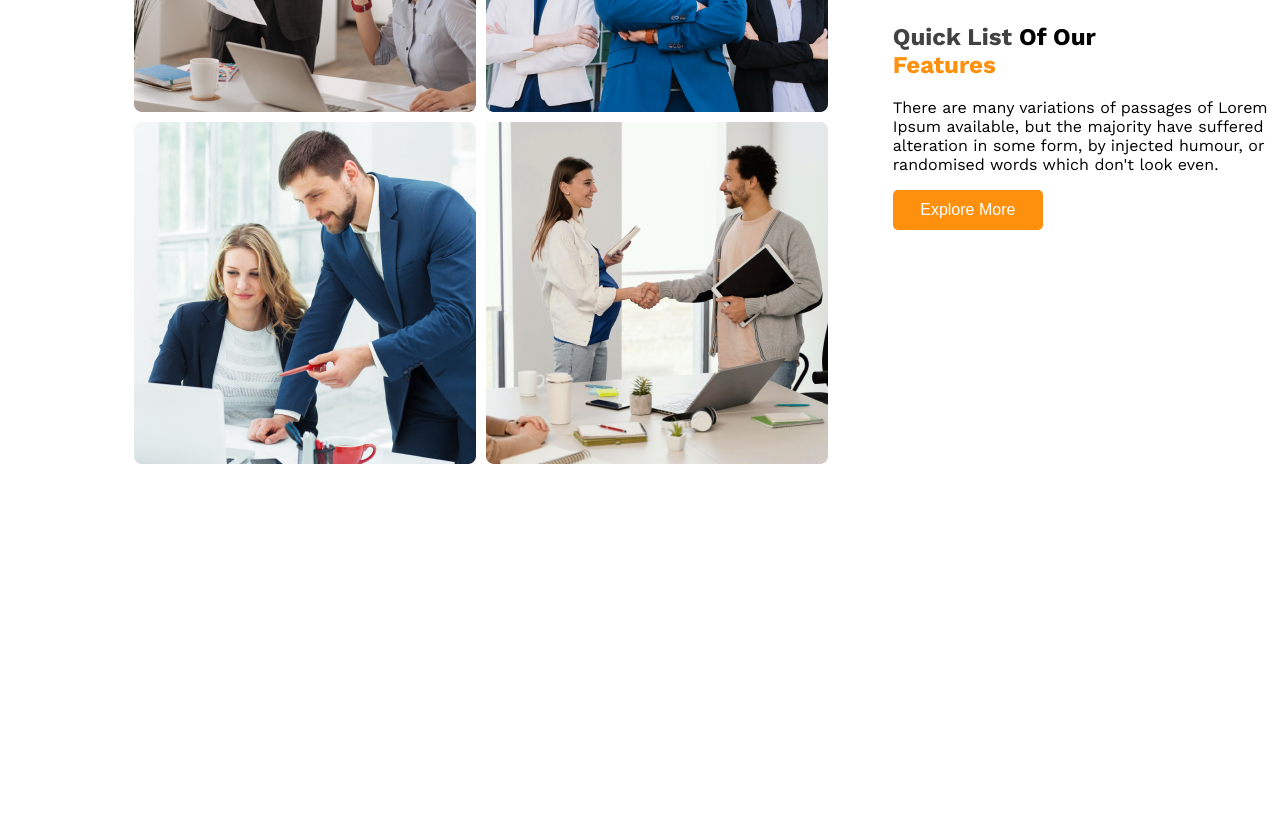
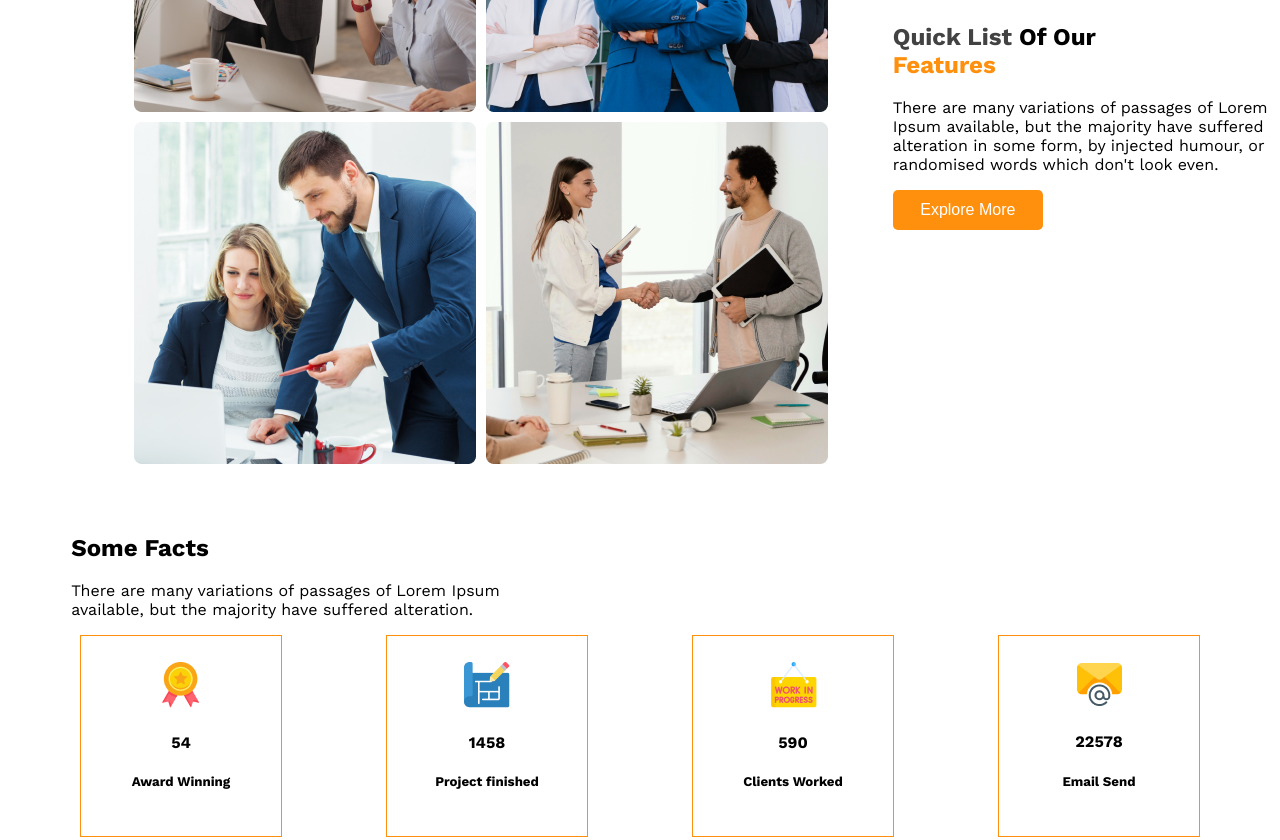
Before and after one commit to Shahin270/g3-architect-project, a plain HTML site: page index.html in a window 1280 px wide. Shown: the part 1076-1916 px from the top of the page. Before the commit the page ends 1548 px from the top, so only its background shows below. Drawn offline with nearby package versions, Linux system fonts and the light colour scheme.

Commit message:
Added some response

```diff
--- a/index.html
+++ b/index.html
@@ -68,6 +68,44 @@
                 </button>
             </div>
         </section>
+        <section>
+
+        </section>
+        <section>
+            <div>
+                <h2 class="some-fact-title">
+                    Some Facts
+                </h2>
+                <p class="fact-descrption">
+                    There are many variations of passages of Lorem Ipsum available, but the majority have suffered alteration.
+                </p>
+            </div>
+            <div class="facts-container">
+            <div class="fact">
+
+                <img src="images/icons/ribon.png" alt="" class="fact-icon">
+                <h4 class="fact-number">54</h4>
+                <h5 class="fact-name">Award Winning</h5>
+            </div>
+            <div class="fact">
+                <img src="images/icons/projects.png" alt="" class="fact-icon">
+                <h4 class="fact-number">1458</h4>
+                <h5 class="fact-name">Project finished</h5>
+            </div>
+            <div class="fact">
+                <img src="images/icons/customers.png" alt="" class="fact-icon">
+                <h4 class="fact-number">590</h4>
+                <h5 class="fact-name">Clients Worked</h5>
+            </div>
+            <div class="fact">
+                <img src="images/icons/email.png" alt="" class="fact-icon">
+                <h4 class="fact-number">22578</h4>
+                <h5 class="fact-name">Email Send</h5>
+            </div>
+
+
+
+        </section>
 
     </main>
     <footer>
--- a/styles/index.css
+++ b/styles/index.css
@@ -111,6 +111,35 @@ main > section{
 .second-span{
     color: #ff900e;
 }
+.fact{
+    border: 1px solid #ff900e;
+    width: 200px;
+    height: 200px;
+    align-items: center;
+    justify-content: center;
+    text-align: center;
+    align-content: center;
+}
+.facts-container{
+    display: grid;
+    grid-template-columns: repeat(4 , 1fr);
+    border-radius: 10px;
+
+   justify-items: center;
+   margin-left: 20px;
+   margin-right: 20px;
+}
+.some-fact-title{
+    margin-left: 5%;
+}
+.fact-descrption{
+    margin-left: 5%;
+    max-width: 450px;
+}
+
+
+
+
 
 
 @media screen and (max-width:576px) {
@@ -140,5 +169,25 @@ main > section{
         text-align: center;
         padding: 10%;
     }
+    .facts-container{
+        grid-template-columns: 1fr;
+        gap: 20px;
+    }
+
+
 
 }
+@media screen and (min-width: 576px) and (max-width: 992px) {
+    .teams{
+        flex-direction: column;
+
+    }
+    .team-image{
+     margin-left:-30%;
+     padding: 0;
+     margin-right: 50px;
+    }
+    .our-fatures{
+        margin: 50px auto;
+    }
+}
```
